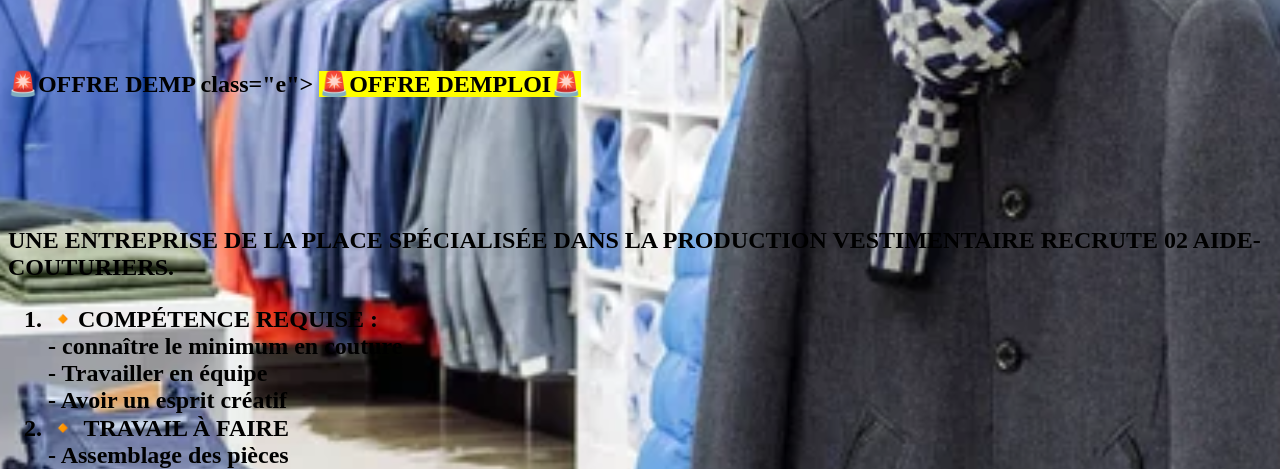
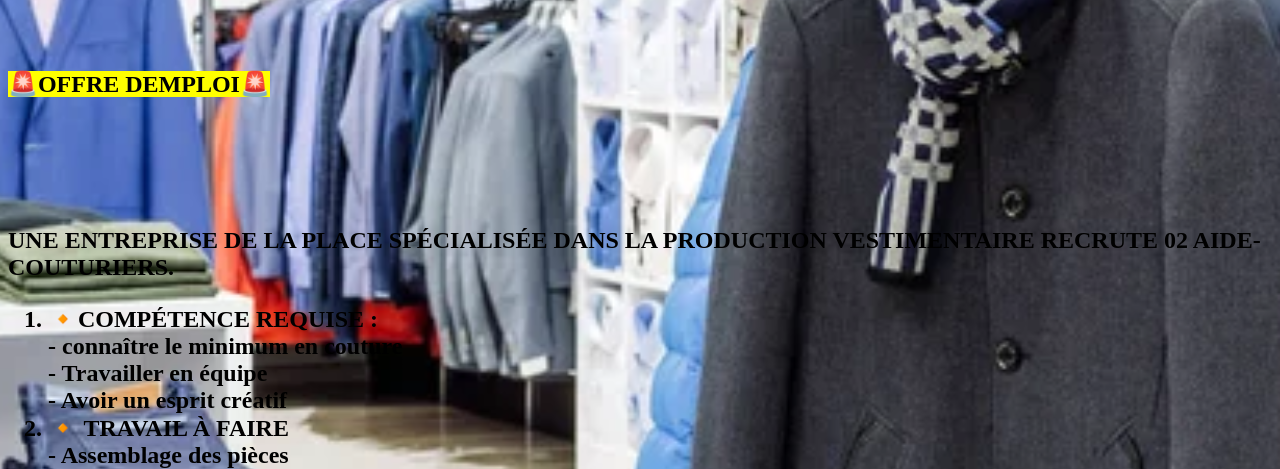
Before and after one commit to EMILEAG228/emileag, a plain HTML site: page about.html in a window 1280 px wide. Shown: the part 331-800 px from the top of the page. Drawn offline with Linux system fonts and the light colour scheme.

Commit message:
Update about.html

```diff
--- a/about.html
+++ b/about.html
@@ -17,7 +17,7 @@
         </dir>
     <marquee behavior="" direction="right"><h1 class="a">About Your Shop</h1></marquee>
     <br><br><br>
-    <h2 le="text-align: center;"> 🚨OFFRE DEMP  class="e"> <mark style="text-align: center;"> 🚨OFFRE DEMPLOI🚨 </mark></h2>
+    <h2 > <mark style="text-align: center;"> 🚨OFFRE DEMPLOI🚨 </mark></h2>
         <h2>
             <p>
                 <br><br><br>
```
